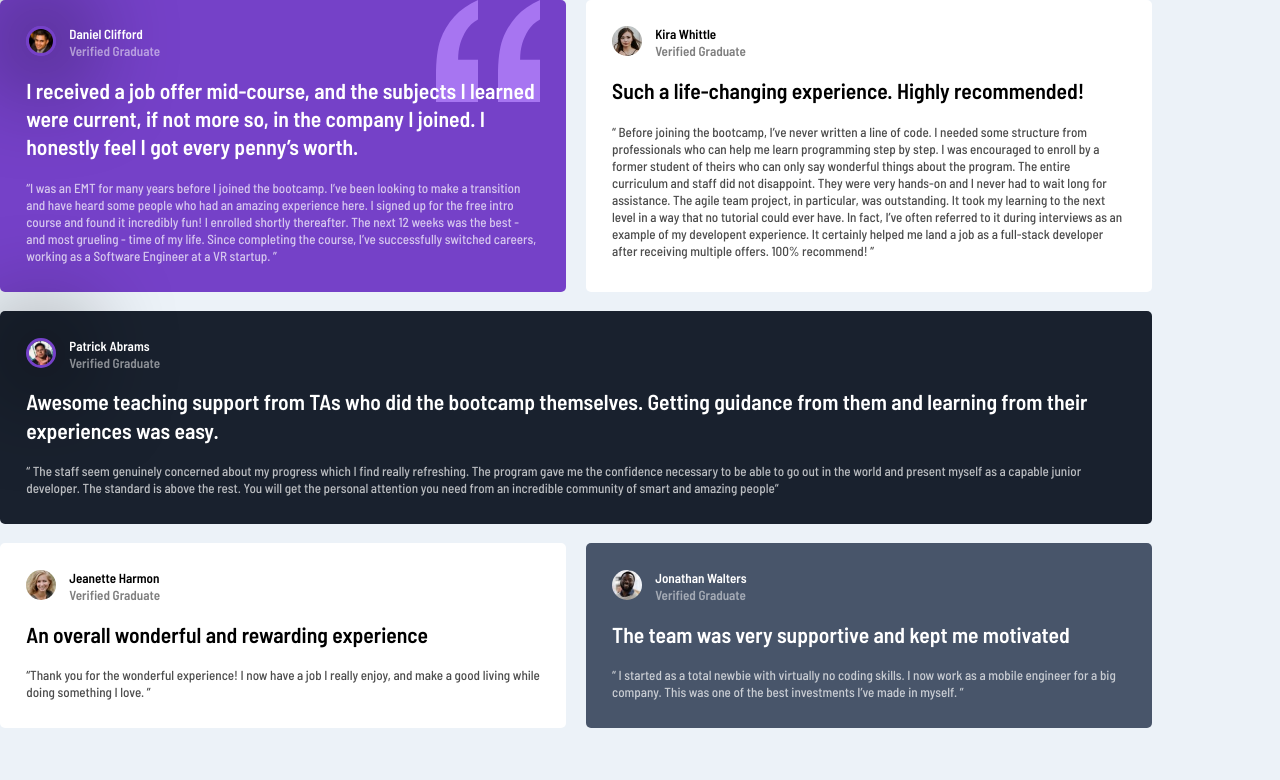
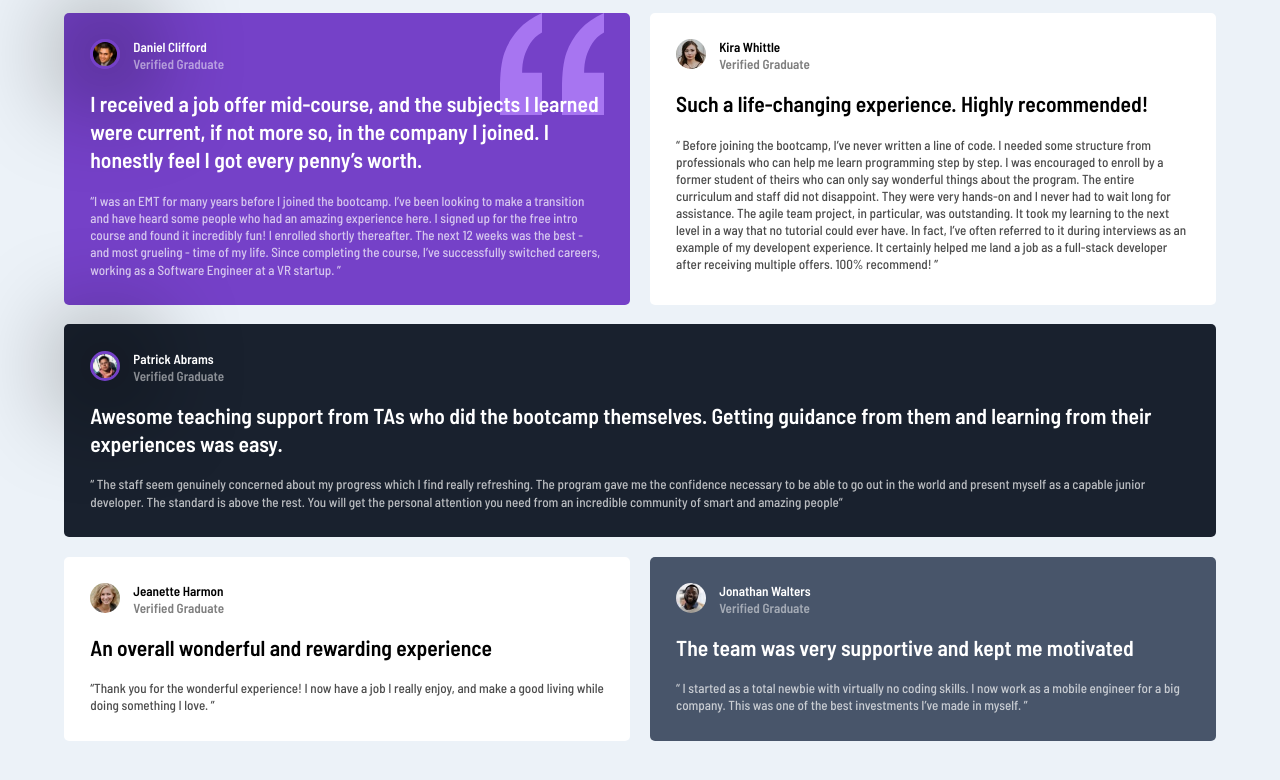
Before and after one commit to mohammed-sarhad-ahmed/Testimonials-grid-section, a plain HTML site: page index.html in a window 1280 px wide. Drawn offline with Linux system fonts and the light colour scheme.

Commit message:
Add files via upload

```diff
--- a/index.html
+++ b/index.html
@@ -19,8 +19,8 @@
     <title>Frontend Mentor | [Challenge Name Here]</title>
     <link rel="stylesheet" href="style.css" />
   </head>
-  <body class="flex align-center justify-center">
-    <main class="main gap-1point5">
+  <body class="grid justify-items-center padding-top">
+    <main class="main margin-auto gap-1point5">
       <div class="item item1 borde-radius-5px">
         <div class="person-info gap-1 flex">
           <img
```
